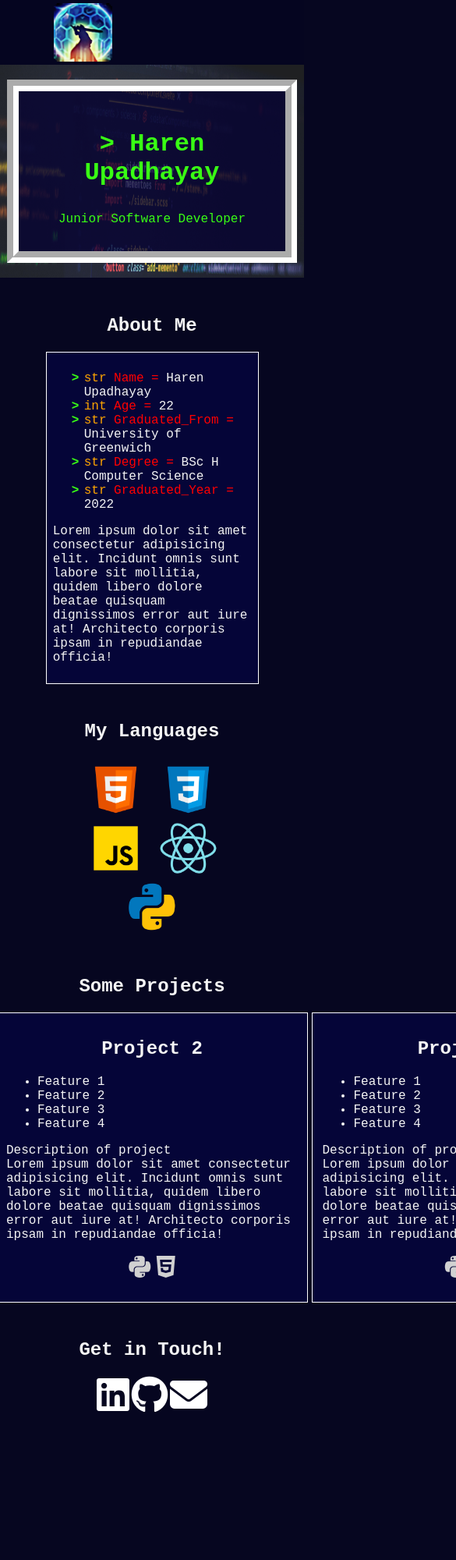
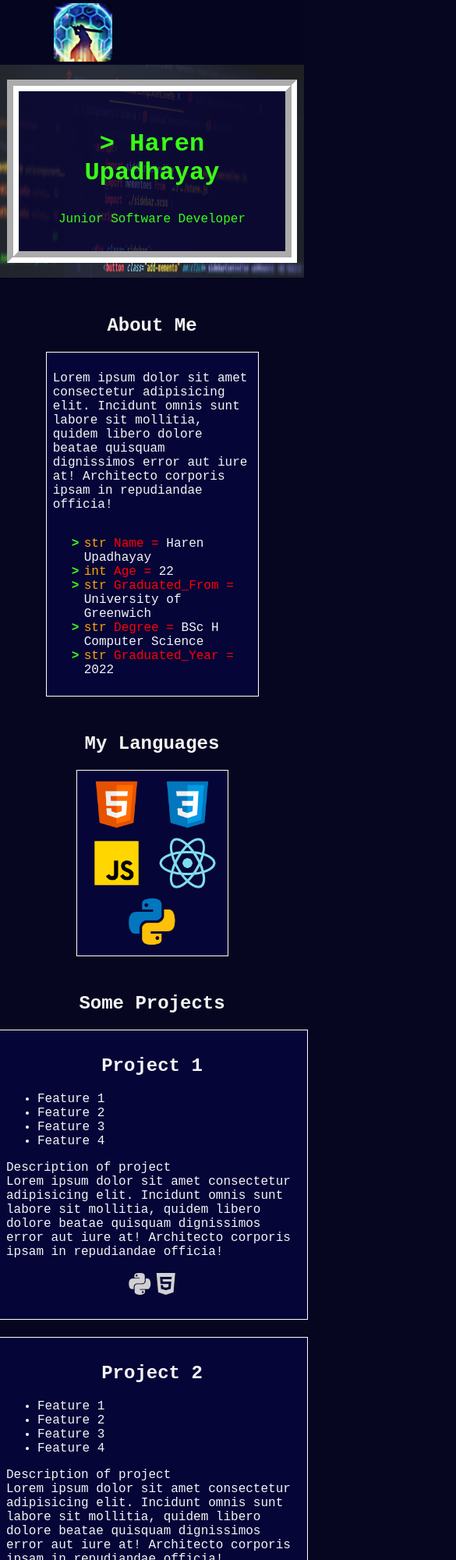
Before and after one commit to HarenU/HarenU.github.io, a website: page index.html in a window 390 px wide. Shown: the top 2000 px of the page at 78% size, 585 px wide, since content can reach past the window. Before the commit the page ends 1820 px from the top, so only its background shows below. Drawn offline with Linux system fonts and the light colour scheme.

Commit message:
Added Media Queires

```diff
--- a/CSS/Styles.css
+++ b/CSS/Styles.css
@@ -144,6 +144,8 @@ header a:hover:after {
 }
 
 #AboutMe-container{
+    display: grid;
+    grid-template-columns: repeat(2, 50%);
     border: 1px white solid;
     padding: 3%;
     background-color: rgb(5, 5, 56);
@@ -212,11 +214,27 @@ body {
     transform: scale(1.3);
 }
 
-@media (min-width: 481px){
+/* large */
+@media (min-width:1025px){
+    #project-container{
+        justify-content: center;
+        display: grid;
+        grid-template-columns: repeat(3, 400px);
+        gap: 2%;
+    }
+
+    #Languages img{
+        height: 100px;
+    }
+
+
+}
+
+/* Medium */
+
+@media (min-width: 481px) and (max-width:1024px){
     #Languages {
         margin: 0% 20%;
-
-
     }
 
     #Languages img{
@@ -226,27 +244,35 @@ body {
     #Languages ul li {
         display: inline;
     }
+    #project-container{
+        justify-content: center;
+        display: grid;
+        grid-template-columns: repeat(2, 350px);
+        gap: 2%;
+    }
 
 
-    .flex-container{
-        display: flex;
-        justify-content: space-around;
-        align-items: center;
-        padding: 2%;
-        height: 500px;
-        flex-wrap: wrap;
-        height: fit-content;
+}
+
+/* Small */
+@media (max-width: 480px){
+    #Languages {
+        margin: 0% 20%;
+    }
+
+    #AboutMe-container{
+        display: grid;
+        grid-template-columns: repeat(1, 100%);
         border: 1px white solid;
         padding: 3%;
         background-color: rgb(5, 5, 56);
     }
-}
 
-@media (max-width: 480px){
-    #Languages {
-        margin: 0% 20%;
-
-
+    #project-container{
+        justify-content: center;
+        display: grid;
+        grid-template-columns: repeat(1, 400px);
+        gap: 2%;
     }
     #Languages img{
 
@@ -287,11 +313,32 @@ body {
     color: orange;
 }
 
-#project-container{
-    justify-content: center;
-    display: grid;
-    grid-template-columns: repeat(3, 400px);
-    gap: 2%;
+
+/* Projects Section */
+
+/* Small */
+@media (max-width: 480px){
+
+    #project-container{
+        justify-content: center;
+        display: grid;
+        grid-template-columns: repeat(1, 400px);
+        gap: 2%;
+    }
+
+}
+
+.flex-container{
+    display: flex;
+    justify-content: space-around;
+    align-items: center;
+    padding: 2%;
+    height: 500px;
+    flex-wrap: wrap;
+    height: fit-content;
+    border: 1px white solid;
+    padding: 3%;
+    background-color: rgb(5, 5, 56);
 }
 
 
@@ -312,7 +359,7 @@ body {
 #Contact-container{
     display: flex;
     justify-content: center;
-    gap: 1%;
+    gap: 3%;
 }
 
 #language-container {
--- a/index.html
+++ b/index.html
@@ -40,6 +40,13 @@
     <section id="AboutMe">
         <h1>About Me</h1>
         <div id="AboutMe-container">
+
+            <p>
+                Lorem ipsum dolor sit amet consectetur adipisicing elit. Incidunt omnis sunt labore sit mollitia, quidem
+                libero dolore beatae quisquam dignissimos error aut iure at! Architecto corporis ipsam in repudiandae
+                officia!
+            </p>
+
             <ul>
                 <li><a class="var">str</a> <a class="attr">Name = </a>Haren Upadhayay</li>
                 <li><a class="var">int</a> <a class="attr">Age = </a>22</li>
@@ -48,11 +55,6 @@
                 <li><a class="var">str</a> <a class="attr">Graduated_Year = </a>2022</li>
             </ul>
 
-            <p>
-                Lorem ipsum dolor sit amet consectetur adipisicing elit. Incidunt omnis sunt labore sit mollitia, quidem
-                libero dolore beatae quisquam dignissimos error aut iure at! Architecto corporis ipsam in repudiandae
-                officia!
-            </p>
         </div>
     </section>
 
```
